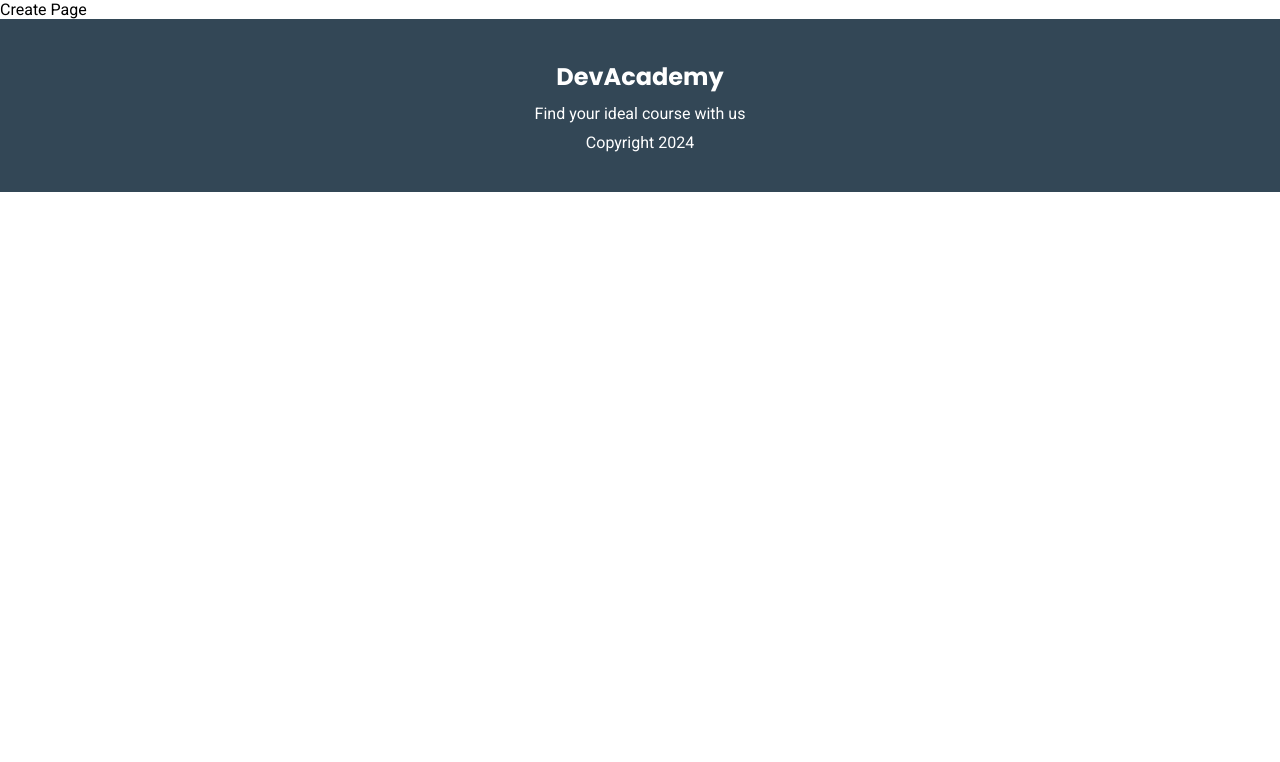
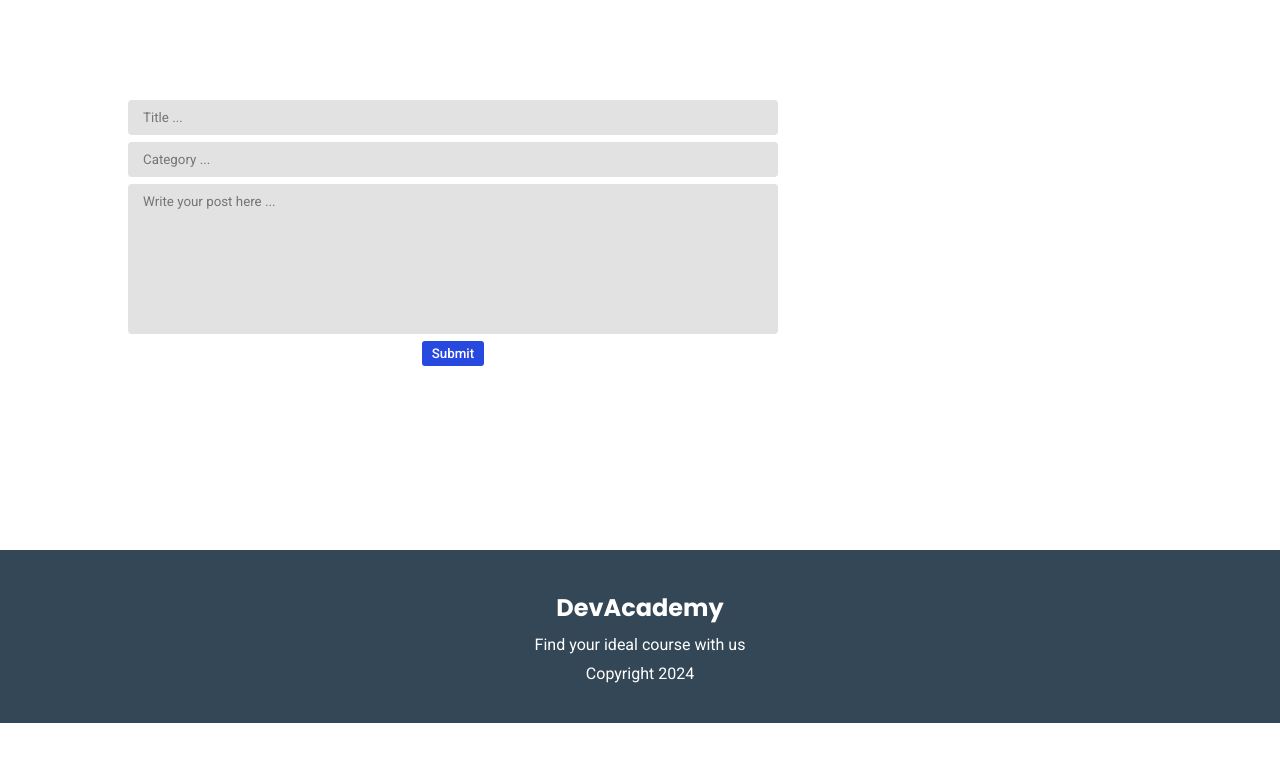
Before and after one commit to behnamhamidi1991/personal-blog, a PHP site: template views/blog/create.view.php in a window 1280 px wide. Shown: the top 762 px of the page. Run offline with PHP 8.4, Linux system fonts and the light colour scheme; the template is opened without the code that fills it, so the values that code supplies are empty.

Commit message:
Check out

```diff
--- a/views/blog/create.view.php
+++ b/views/blog/create.view.php
@@ -1,3 +1,16 @@
-<?php
 
-echo "Create Page";
+<?php loadPartial('head') ?>
+<?php loadPartial('navbar') ?>
+<?php loadPartial('second-top') ?>
+
+
+     <section id="form-container">
+        <form>
+            <input type="text" placeholder="Title ...">
+            <input type="text" placeholder="Category ...">
+            <textarea placeholder="Write your post here ..."></textarea>
+            <button type="submit">Submit</button>
+        </form>
+     </section>
+
+     <?php loadPartial('footer') ?>
```
